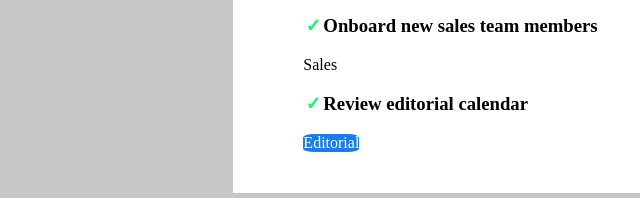
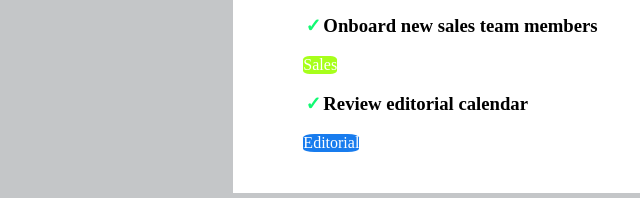
Before and after one commit to RiderWasTaken/html-css-toboolist, a plain HTML site: page index.html in a window 1280 px wide. Shown: the part 844-1042 px from the top of the page, 78-718 px from the left. Drawn offline with Linux system fonts and the light colour scheme.

Commit message:
bozza 0.2

```diff
--- a/index.html
+++ b/index.html
@@ -31,7 +31,7 @@
                 <ul>
                     <li><h3><span class="cross">&cross;</span>Schedule meeting with Alex</h3></li>
                     <li><h3><span class="check">&check;</span>Homepage refresh</h3><div class="pink-flag">Website</div></li>
-                    <li><h3><span class="check">&check;</span>Onboard new sales team members</h3><div class="Sales">Sales</div></li>
+                    <li><h3><span class="check">&check;</span>Onboard new sales team members</h3><div class="lime-flag">Sales</div></li>
                     <li><h3><span class="check">&check;</span>Review editorial calendar</h3><div class="blue-flag">Editorial</div></li>
                 </ul>
             </main>
```
